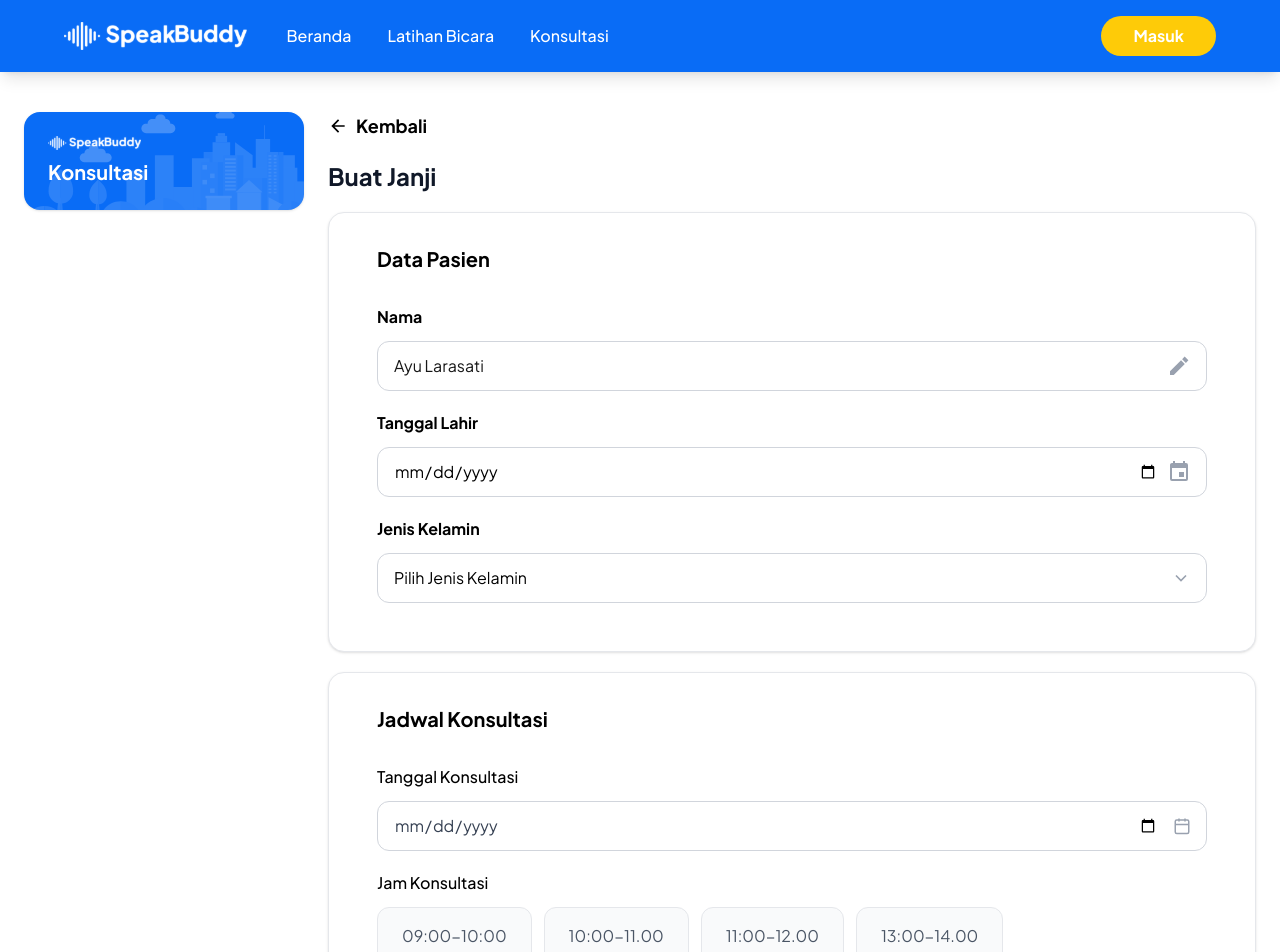
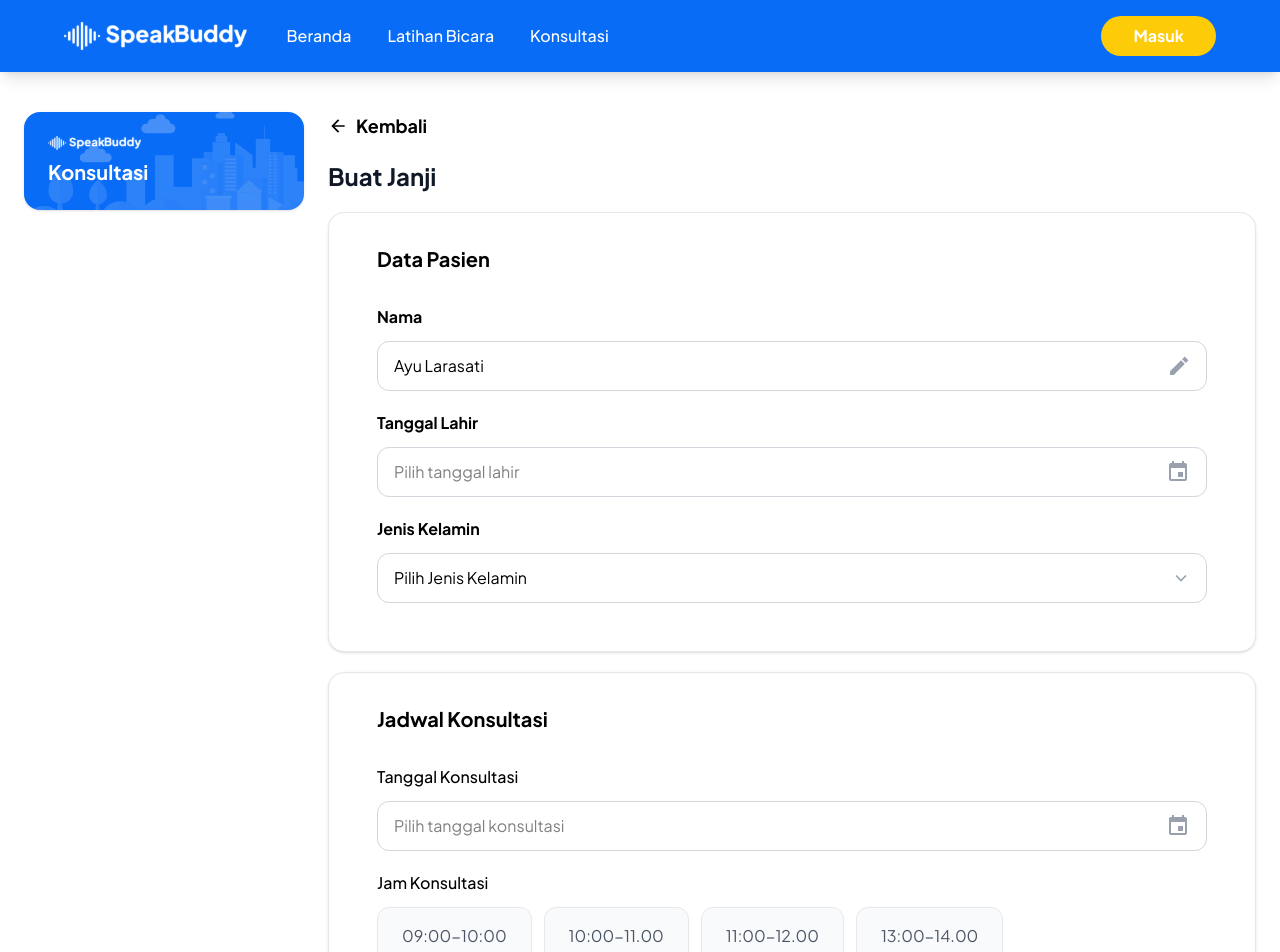
Before and after one commit to SpeakBuddy-Sevent/SpeakBuddy-FE, a Next.js app: page /Konsultasi/BuatJanji in a window 1280 px wide. Shown: the top 952 px of the page. Built offline with nearby package versions, Linux system fonts and the light colour scheme.

Commit message:
fix tombol pilih tanggal

```diff
--- a/package.json
+++ b/package.json
@@ -13,6 +13,7 @@
     "lucide-react": "^0.553.0",
     "next": "^15.5.6",
     "react": "^19.1.0",
+    "react-datepicker": "^8.9.0",
     "react-dom": "^19.1.0"
   },
   "devDependencies": {
--- a/src/app/Konsultasi/BuatJanji/page.jsx
+++ b/src/app/Konsultasi/BuatJanji/page.jsx
@@ -1,12 +1,32 @@
 "use client";
-import { useState } from "react";
+import { useState, useRef } from "react";
 import Link from "next/link";
 import { useRouter } from "next/navigation";
+import DatePicker from "react-datepicker";
+import "react-datepicker/dist/react-datepicker.css";
 
 export default function BuatJanji() {
   const router = useRouter();
   const slots = ["09:00-10:00", "10:00-11.00", "11:00-12.00", "13:00-14.00"];
   const [selectedSlot, setSelectedSlot] = useState(null);
+
+  const [birthDate, setBirthDate] = useState(null);
+  const [consultDate, setConsultDate] = useState(null);
+
+  const [isBirthDateFocused, setIsBirthDateFocused] = useState(false);
+  const [isConsultDateFocused, setIsConsultDateFocused] = useState(false);
+
+  const birthDatePickerRef = useRef(null);
+  const consultDatePickerRef = useRef(null);
+
+  const handleBirthCalendarClick = () => {
+    birthDatePickerRef.current?.setFocus();
+  };
+
+  const handleConsultCalendarClick = () => {
+    consultDatePickerRef.current?.setFocus();
+  };
+
   return (
     <main className="mx-auto max-w-7xl px-6 py-10">
       <div className="flex flex-col lg:flex-row gap-4 sm:gap-6">
@@ -38,7 +58,8 @@ export default function BuatJanji() {
             <span>Kembali</span>
           </div>
           <h3 className="text-2xl font-bold text-gray-900">Buat Janji</h3>
-          {/* Card Atas */}
+
+          {/* Card Atas - Data Pasien */}
           <div className="rounded-2xl bg-white border border-gray-200 shadow-sm p-6">
             <div className="flex items-center justify-between px-6 py-2">
               <p className="text-xl font-bold text-black">Data Pasien</p>
@@ -51,7 +72,7 @@ export default function BuatJanji() {
                   <input
                     type="text"
                     defaultValue="Ayu Larasati"
-                    className="w-full px-4 py-3 pr-12 border border-gray-300 rounded-xl bg-white text-blackfocus:outline-none focus:border-blue-500 focus:ring-2 focus:ring-blue-100"
+                    className="w-full px-4 py-3 pr-12 border border-gray-300 rounded-xl bg-white text-black focus:outline-none focus:border-blue-500 focus:ring-2 focus:ring-blue-100"
                   />
                   <span className="absolute right-4 top-1/2 -translate-y-1/2 text-gray-400">
                     <svg
@@ -71,20 +92,41 @@ export default function BuatJanji() {
 
               <div>
                 <div className="text-black font-bold mb-3">Tanggal Lahir</div>
-                <div className="relative">
-                  <input
-                    type="date"
-                    className="w-full px-4 py-3 pr-12 border border-gray-300 rounded-xl bg-white text-black focus:outline-none focus:border-blue-500 focus:ring-2 focus:ring-blue-100"
+                <div
+                  className={`relative w-full px-4 py-3 pr-12 border rounded-xl bg-white text-black transition-all ${
+                    isBirthDateFocused
+                      ? "border-blue-500 ring-2 ring-blue-100"
+                      : "border-gray-300"
+                  }`}
+                >
+                  <DatePicker
+                    ref={birthDatePickerRef}
+                    selected={birthDate}
+                    onChange={(date) => setBirthDate(date)}
+                    onFocus={() => setIsBirthDateFocused(true)}
+                    onBlur={() => setIsBirthDateFocused(false)}
+                    dateFormat="dd/MM/yyyy"
+                    placeholderText="Pilih tanggal lahir"
+                    className="w-full border-none outline-none bg-transparent text-black"
+                    showYearDropdown
+                    scrollableYearDropdown
+                    yearDropdownItemNumber={100}
+                    maxDate={new Date()}
                   />
 
+                  <span
+                    className="absolute right-4 top-1/2 -translate-y-1/2 cursor-pointer"
+                    onClick={handleBirthCalendarClick}
+                  >
                     <svg
                       xmlns="http://www.w3.org/2000/svg"
-                    className="absolute right-4 top-1/2 transform -translate-y-1/2 h-6 w-6 text-gray-400 pointer-events-none"
+                      className="h-6 w-6 text-gray-400 hover:text-gray-600 transition-colors"
                       fill="currentColor"
                       viewBox="0 0 24 24"
                     >
                       <path d="M19 19H5V8h14m-3-7v2H8V1H6v2H5c-1.11 0-2 .89-2 2v14a2 2 0 0 0 2 2h14a2 2 0 0 0 2-2V5a2 2 0 0 0-2-2h-1V1m-1 11h-5v5h5z" />
                     </svg>
+                  </span>
                 </div>
               </div>
 
@@ -114,7 +156,6 @@ export default function BuatJanji() {
           </div>
 
           {/* Card Bawah - Jadwal Konsultasi */}
-
           <div className="rounded-2xl bg-white border border-gray-200 shadow-sm p-6">
             <div className="flex items-center justify-between px-6 py-2">
               <p className="text-xl font-bold text-black">Jadwal Konsultasi</p>
@@ -125,22 +166,36 @@ export default function BuatJanji() {
                 <div className="text-black font-medium mb-3">
                   Tanggal Konsultasi
                 </div>
-                <div className="relative">
-                  <input
-                    type="date"
-                    className="w-full px-4 py-3 pr-12 border border-gray-300 rounded-xl bg-white text-gray-700 focus:outline-none focus:border-blue-500"
+                <div
+                  className={`relative w-full px-4 py-3 pr-12 border rounded-xl bg-white text-black transition-all ${
+                    isConsultDateFocused
+                      ? "border-blue-500 ring-2 ring-blue-100"
+                      : "border-gray-300"
+                  }`}
+                >
+                  <DatePicker
+                    ref={consultDatePickerRef}
+                    selected={consultDate}
+                    onChange={(date) => setConsultDate(date)}
+                    onFocus={() => setIsConsultDateFocused(true)}
+                    onBlur={() => setIsConsultDateFocused(false)}
+                    dateFormat="dd/MM/yyyy"
+                    placeholderText="Pilih tanggal konsultasi"
+                    className="w-full border-none outline-none bg-transparent text-black"
+                    minDate={new Date()}
                   />
-                  <span className="absolute right-2 md:right-4 top-1/2 -translate-y-1/2 text-gray-400">
+
+                  <span
+                    className="absolute right-4 top-1/2 -translate-y-1/2 cursor-pointer"
+                    onClick={handleConsultCalendarClick}
+                  >
                     <svg
-                      width="18"
-                      height="18"
+                      xmlns="http://www.w3.org/2000/svg"
+                      className="h-6 w-6 text-gray-400 hover:text-gray-600 transition-colors"
+                      fill="currentColor"
                       viewBox="0 0 24 24"
-                      fill="none"
-                      stroke="currentColor"
-                      strokeWidth="2"
                     >
-                      <rect x="3" y="4" width="18" height="18" rx="2" />
-                      <path d="M16 2v4M8 2v4M3 10h18" />
+                      <path d="M19 19H5V8h14m-3-7v2H8V1H6v2H5c-1.11 0-2 .89-2 2v14a2 2 0 0 0 2 2h14a2 2 0 0 0 2-2V5a2 2 0 0 0-2-2h-1V1m-1 11h-5v5h5z" />
                     </svg>
                   </span>
                 </div>
@@ -150,7 +205,7 @@ export default function BuatJanji() {
                 <div className="text-black font-medium mb-3">
                   Jam Konsultasi
                 </div>
-                <div className="flex flex-wrap gap-3 ">
+                <div className="flex flex-wrap gap-3">
                   {slots.map((s) => (
                     <button
                       key={s}
@@ -169,6 +224,7 @@ export default function BuatJanji() {
               </div>
             </div>
           </div>
+
           <div className="mt-4 w-full">
             <Link
               href="/Konsultasi/BuatJanji/Bayar"
--- a/src/app/Profile/Edit-Profile/page.jsx
+++ b/src/app/Profile/Edit-Profile/page.jsx
@@ -1,13 +1,18 @@
 "use client";
 import Link from "next/link";
 import { useState, useRef } from "react";
+import DatePicker from "react-datepicker";
+import "react-datepicker/dist/react-datepicker.css";
 
 export default function ProfileEdit() {
   const [isPhoneEditable, setIsPhoneEditable] = useState(false);
   const [isEmailEditable, setIsEmailEditable] = useState(false);
+  const [birthDate, setBirthDate] = useState(null);
+  const [isDateFocused, setIsDateFocused] = useState(false);
 
   const phoneInputRef = useRef(null);
   const emailInputRef = useRef(null);
+  const datePickerRef = useRef(null);
 
   const handlePhoneEdit = () => {
     setIsPhoneEditable(true);
@@ -17,6 +22,10 @@ export default function ProfileEdit() {
   const handleEmailEdit = () => {
     setIsEmailEditable(true);
     setTimeout(() => emailInputRef.current?.focus(), 0);
+  };
+
+  const handleCalendarClick = () => {
+    datePickerRef.current?.setFocus();
   };
 
   return (
@@ -64,7 +73,7 @@ export default function ProfileEdit() {
                   <input
                     type="text"
                     defaultValue="Ayu Larasati"
-                    className="w-full px-4 py-3 pr-12 border border-gray-300 rounded-xl bg-white text-blackfocus:outline-none focus:border-blue-500 focus:ring-2 focus:ring-blue-100"
+                    className="w-full px-4 py-3 pr-12 border border-gray-300 rounded-xl bg-white text-black focus:outline-none focus:border-blue-500 focus:ring-2 focus:ring-blue-100"
                   />
                   <span className="absolute right-4 top-1/2 -translate-y-1/2 text-gray-400">
                     <svg
@@ -84,20 +93,36 @@ export default function ProfileEdit() {
 
                <div>
                 <div className="text-black font-bold mb-3">Tanggal Lahir</div>
-                <div className="relative">
-                  <input
-                    type="date"
-                    className="w-full px-4 py-3 pr-12 border border-gray-300 rounded-xl bg-white text-black focus:outline-none focus:border-blue-500 focus:ring-2 focus:ring-blue-100"
+                <div className={`relative w-full px-4 py-3 pr-12 border rounded-xl bg-white text-black transition-all ${
+                  isDateFocused
+                    ? 'border-blue-500 ring-2 ring-blue-100'
+                    : 'border-gray-300'
+                }`}>
+                  <DatePicker
+                    ref={datePickerRef}
+                    selected={birthDate}
+                    onChange={(date) => setBirthDate(date)}
+                    onFocus={() => setIsDateFocused(true)}
+                    onBlur={() => setIsDateFocused(false)}
+                    dateFormat="dd/MM/yyyy"
+                    placeholderText="Pilih tanggal lahir"
+                    className="w-full border-none outline-none bg-transparent text-black"
+                    showYearDropdown
+                    scrollableYearDropdown
+                    yearDropdownItemNumber={100}
+                    maxDate={new Date()}
                   />
 
+                  <span className="absolute right-4 top-1/2 -translate-y-1/2 cursor-pointer" onClick={handleCalendarClick}>
                     <svg
                       xmlns="http://www.w3.org/2000/svg"
-                    className="absolute right-4 top-1/2 transform -translate-y-1/2 h-6 w-6 text-gray-400 pointer-events-none"
+                      className="h-6 w-6 text-gray-400 hover:text-gray-600 transition-colors"
                       fill="currentColor"
                       viewBox="0 0 24 24"
                     >
                       <path d="M19 19H5V8h14m-3-7v2H8V1H6v2H5c-1.11 0-2 .89-2 2v14a2 2 0 0 0 2 2h14a2 2 0 0 0 2-2V5a2 2 0 0 0-2-2h-1V1m-1 11h-5v5h5z" />
                     </svg>
+                  </span>
                 </div>
               </div>
 
```
Also changed, not shown: 1 other file (tests, documents, lock files or other folders). Lines whose indentation alone changed are shown as unchanged.
